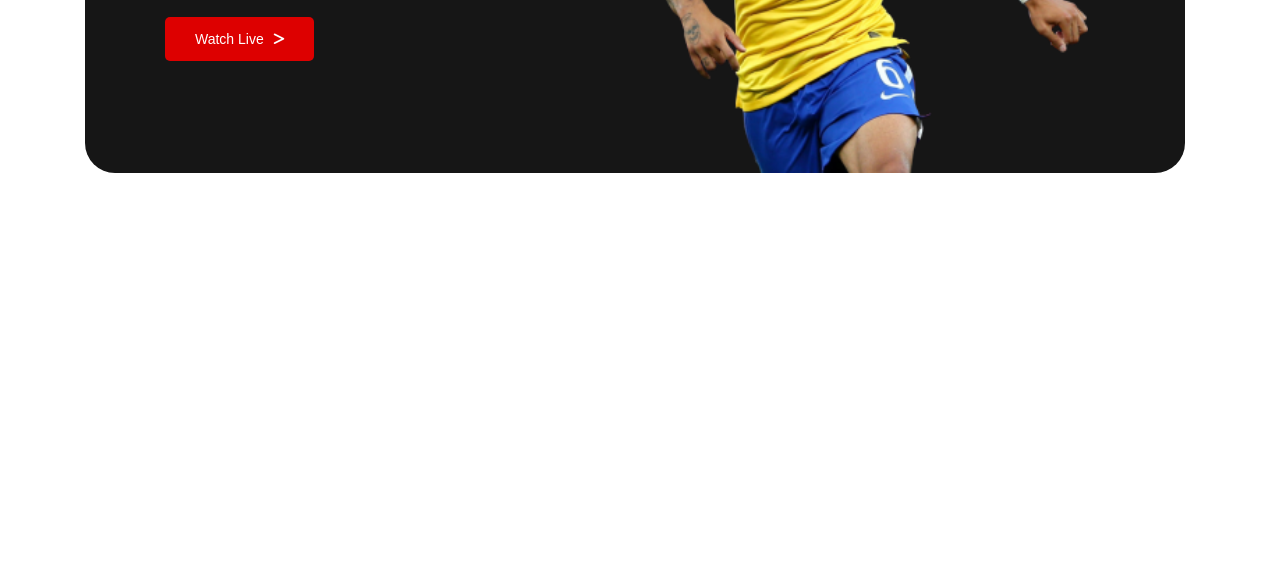
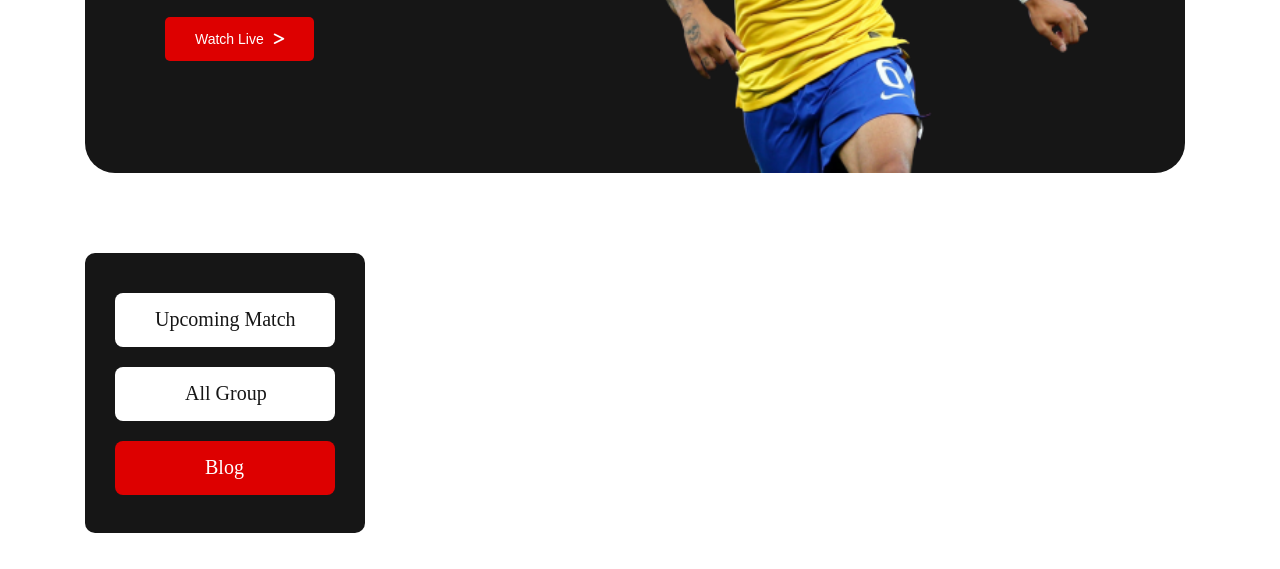
Before and after one commit to anshanto/world-cup, a plain HTML site: page index.html in a window 1280 px wide. Shown: the part 377-946 px from the top of the page. Before the commit the page ends 800 px from the top, so only its background shows below. Drawn offline with Linux system fonts and the light colour scheme.

Commit message:
main added

```diff
--- a/css/style.css
+++ b/css/style.css
@@ -59,3 +59,76 @@ p {
 .fa-greater-than {
     padding-left: 10px;
 }
+
+nav {
+    width: 280px;
+    height: 280px;
+    background-color: #161616;
+    border-radius: 10px;
+    margin-top: 80px;
+    margin-left: 85px;
+}
+
+ul {
+    justify-content: center;
+    align-items: center;
+    padding-top: 20px;
+    list-style: none;
+}
+
+.upcoming-match {
+    width: 220px;
+    height: 54px;
+    background-color: #FFFFFF;
+    border-radius: 8px;
+    padding-top: 15px;
+    margin-top: 20px;
+    margin-left: 30px;
+}
+
+.upcoming-match>a {
+    padding-top: 60px;
+    padding-left: 40px;
+    text-decoration: none;
+    font-weight: 500;
+    font-size: 20px;
+    color: #161616;
+}
+
+.all-group {
+    width: 220px;
+    height: 54px;
+    background-color: #FFFFFF;
+    border-radius: 8px;
+    padding-top: 15px;
+    margin-top: 20px;
+    margin-left: 30px;
+}
+
+.all-group>a {
+    padding-top: 60px;
+    padding-left: 70px;
+    text-decoration: none;
+    font-weight: 500;
+    font-size: 20px;
+    color: #161616;
+}
+
+.blog {
+    width: 220px;
+    height: 54px;
+    background-color: #DD0000;
+    border-radius: 8px;
+    padding-top: 15px;
+    margin-top: 20px;
+    margin-left: 30px;
+}
+
+.blog>a {
+    color: #FFFFFF;
+    padding-top: 60px;
+    padding-left: 90px;
+    text-decoration: none;
+    font-weight: 500;
+    font-size: 20px;
+}
--- a/index.html
+++ b/index.html
@@ -36,6 +36,24 @@
         </section>
     </header>
 
+    <!-- main -->
+    <main>
+        <section class="main-container">
+            <nav class="nav-bar">
+                <ul>
+                    <li class="upcoming-match"><a href="">Upcoming Match</a></li>
+                    <li class="all-group"><a href="">All Group</a></li>
+                    <li class="blog"><a href="">Blog</a></li>
+                </ul>
+            </nav>
+            <div>
+                <p>Lorem ipsum dolor sit amet consectetur adipisicing elit. Aspernatur at, saepe vitae, fuga quis
+                    temporibus, sapiente ab nobis repudiandae eius ad officia? Voluptate dolores temporibus architecto
+                    molestiae facilis sint dolor!</p>
+            </div>
+        </section>
+    </main>
+
 </body>
 
 </html>
```
